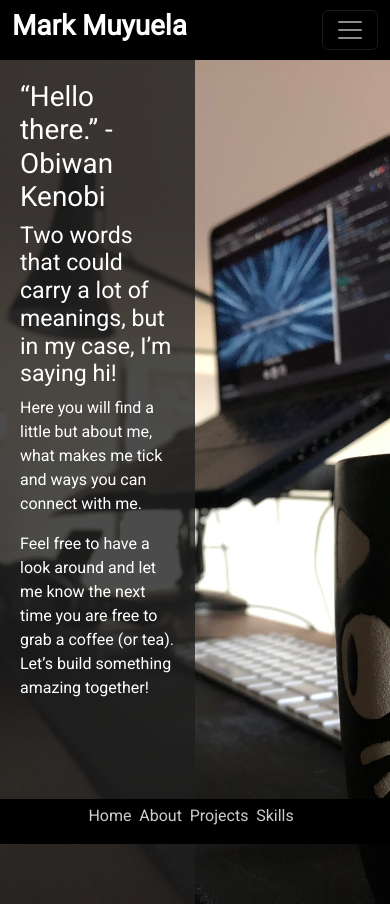
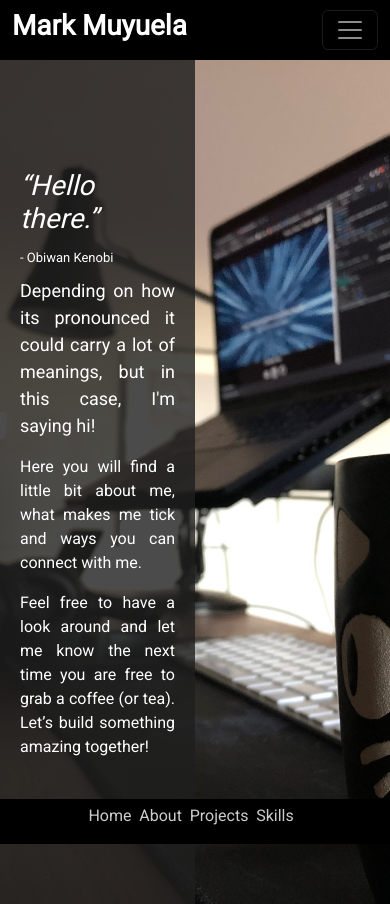
Before and after one commit to markmuy40/Portfolio, a React (Create React App) app: page / in a window 390 px wide. Built offline with nearby package versions, Linux system fonts and the light colour scheme.

Commit message:
debugging

```diff
--- a/src/components/Home.js
+++ b/src/components/Home.js
@@ -5,12 +5,17 @@ const Home = () => {
   return (
     <div className="main">
       <div className="home-container">
-        <div className="home">
-          <div className="home-text">
-            <h1><q>Hello there.</q> - Obiwan Kenobi</h1>
-            <h3>Two words that could carry a lot of meanings, but in my case, I&rsquo;m saying hi!</h3>
-            <p>Here you will find a little but about me, what makes me tick and ways you can connect with me.</p>
-            <p>Feel free to have a look around and let me know the next time you are free to grab a coffee (or tea). Let&rsquo;s build something amazing together!</p>
+        <div className="home-text">
+          <div className="home-title">
+            <h1><q>Hello there.</q><span className="opening-line"><br>
+            </br>- Obiwan Kenobi</span></h1>
+          </div>
+          <div>
+            <p className="p1">Depending on how its pronounced it could carry a lot of meanings, but in this case, I&#39;m saying hi!</p>
+          </div>
+          <div>
+            <div className="p2"><p>Here you will find a little bit about me, what makes me tick and ways you can connect with me.</p></div>
+            <p className="p3">Feel free to have a look around and let me know the next time you are free to grab a coffee (or tea). Let&rsquo;s build something amazing together!</p>
           </div>
         </div>
       </div>
--- a/src/components/PageNavbar.js
+++ b/src/components/PageNavbar.js
@@ -29,8 +29,6 @@ const PageNavbar = () => {
       </Container>
     </Navbar>
   )
-
-
 }
 
 export default PageNavbar
--- a/src/components/Projects.js
+++ b/src/components/Projects.js
@@ -3,11 +3,13 @@ import bs from '../styles/icon/bs.png'
 import CSS3 from '../styles/icon/CSS3.png'
 import Django from '../styles/icon/Django.png'
 import Express from '../styles/icon/Express.png'
+import Excalidraw from '../styles/icon/Excalidraw.png'
 import Github from '../styles/icon/Github2.png'
 import Heroku from '../styles/icon/Heroku.png'
 import HTML5 from '../styles/icon/HTML5.png'
 import Insomnia from '../styles/icon/Insomnia.png'
 import JavaScript from '../styles/icon/JavaScript.png'
+import JWT from '../styles/icon/JWT.png'
 import MongoDB from '../styles/icon/MongoDB.png'
 import Mongoose from '../styles/icon/Mongoose.png'
 import Netlify from '../styles/icon/Netlify.png'
@@ -17,6 +19,9 @@ import PostgreSQL from '../styles/icon/Postgresql.png'
 import Python from '../styles/icon/Python.png'
 import react from '../styles/icon/react.png'
 import SASS from '../styles/icon/SASS.png'
+import Slack from '../styles/icon/slack.png'
+import Tableplus from '../styles/icon/tableplus.png'
+import Trello from '../styles/icon/trello.png'
 import VSCode from '../styles/icon/VSCode.png'
 import Yarn from '../styles/icon/Yarn2.png'
 
@@ -132,6 +137,10 @@ const projects = [
         imageSrc: npm,
       },
       {
+        name: 'JSON Web Token',
+        imageSrc: JWT,
+      },
+      {
         name: 'Mongoose',
         imageSrc: Mongoose,
       },
@@ -189,6 +198,11 @@ const projects = [
         name: 'npm',
         imageSrc: npm,
       },
+      {
+        name: 'JSON Web Token',
+        imageSrc: JWT,
+      },
+
       {
         name: 'Python',
         imageSrc: Python,
--- a/src/components/Skills.js
+++ b/src/components/Skills.js
@@ -4,11 +4,13 @@ import bs from '../styles/icon/bs.png'
 import CSS3 from '../styles/icon/CSS3.png'
 import Django from '../styles/icon/Django.png'
 import Express from '../styles/icon/Express.png'
+import Excalidraw from '../styles/icon/Excalidraw.png'
 import Github from '../styles/icon/Github2.png'
 import Heroku from '../styles/icon/Heroku.png'
 import HTML5 from '../styles/icon/HTML5.png'
 import Insomnia from '../styles/icon/Insomnia.png'
 import JavaScript from '../styles/icon/JavaScript.png'
+import JWT from '../styles/icon/JWT.png'
 import MongoDB from '../styles/icon/MongoDB.png'
 import Mongoose from '../styles/icon/Mongoose.png'
 import Netlify from '../styles/icon/Netlify.png'
@@ -18,6 +20,9 @@ import PostgreSQL from '../styles/icon/Postgresql.png'
 import Python from '../styles/icon/Python.png'
 import react from '../styles/icon/react.png'
 import SASS from '../styles/icon/SASS.png'
+import Slack from '../styles/icon/slack.png'
+import Tableplus from '../styles/icon/tableplus.png'
+import Trello from '../styles/icon/trello.png'
 import VSCode from '../styles/icon/VSCode.png'
 import Yarn from '../styles/icon/Yarn2.png'
 
@@ -33,6 +38,10 @@ const icons = [
   {
     name: 'Django',
     imageSrc: Django,
+  },
+  {
+    name: 'Excalidraw',
+    imageSrc: Excalidraw,
   },
   {
     name: 'Express',
@@ -57,6 +66,10 @@ const icons = [
   {
     name: 'JavaScript',
     imageSrc: JavaScript,
+  },
+  {
+    name: 'JSON Web Token',
+    imageSrc: JWT,
   },
   {
     name: 'MongoDB',
@@ -95,6 +108,18 @@ const icons = [
     imageSrc: SASS,
   },
   {
+    name: 'Slack',
+    imageSrc: Slack,
+  },
+  {
+    name: 'TablePlus',
+    imageSrc: Tableplus,
+  },
+  {
+    name: 'Trello',
+    imageSrc: Trello,
+  },
+  {
     name: 'VSCode',
     imageSrc: VSCode,
   },
--- a/src/styles/About.scss
+++ b/src/styles/About.scss
@@ -2,7 +2,6 @@
   display:flex;
   flex-direction: column;
   align-items: center;
-  width: 100vw;
   color:white;
   background-image: url('./images/interests.jpg');
   background-position: center;
@@ -74,6 +73,7 @@
 .interests-header {
   color: black;
   font-weight: bolder;
+  margin: 30px;
 
 }
 
@@ -153,7 +153,7 @@
       max-width: 50px;
       transition: all .2s ease-in-out;
       &:hover {
-        transform: scale(1.1);
+        transform: scale(1.2);
       }
     }
   }
--- a/src/styles/Home.scss
+++ b/src/styles/Home.scss
@@ -5,15 +5,34 @@
   background-repeat: no-repeat;
   background-size: cover;
   background-attachment: fixed;
+}
 
 
 .home-text {
   display: flex;
   flex-direction: column;
+  align-items: center;
+  justify-content: center;
   background-color: rgba(30,30,30,0.8);
   width: 30vw;
-  height:100vh;
+  height: 100%;
   color: white;
-  padding: 20px;
+  padding: 0px 20px;
+  text-align: justify;
+  }
+
+q {
+  font-style: italic;
 }
+
+.opening-line {
+  font-size: small;
 }
+
+.p1 {
+  font-size: large;
+}
+
+.p3 {
+  padding-bottom: 30px;
+}
--- a/src/styles/main.scss
+++ b/src/styles/main.scss
@@ -12,20 +12,30 @@
   font-family: 'Roboto', sans-serif;
 }
 
-.main {
-  height: 100vh;
-}
+
 
 .tag-title {
   opacity: 0;
 }
 
-@media (max-width: 768px) {
+
+//mobile landscape mode ------------------
+@media (max-width:996px) {
+  .home-text {
+    width: 50vw;
+  }
+}
+
+// mobile portrait mode ------------------
+@media (max-width: 996px) {
   .tag-title {
     opacity: 1;
   }
+
   .home-text {
     min-width: 50vw;
+    height: 100%;
+    padding-top: 10px;
   }
   .project-container {
     display: flex;
@@ -40,7 +50,9 @@
   .project-image {
     padding: 0px;
   }
-
+  .skills-main {
+    height:100%;
+  }
   .skills-title {
     text-align: center;
   }
--- a/src/styles/skills.scss
+++ b/src/styles/skills.scss
@@ -8,6 +8,7 @@
   background-position: center;
   background-size: cover;
   background-attachment: fixed;
+  height:calc(100vh - 60px - 0px);
   .skills-title {
     margin: 5vh;
     font-weight: bolder;
@@ -19,7 +20,6 @@
   height: 100%;
   }
 }
-
 
 
 
```
Also changed, not shown: src/styles/icon/Python.png.
